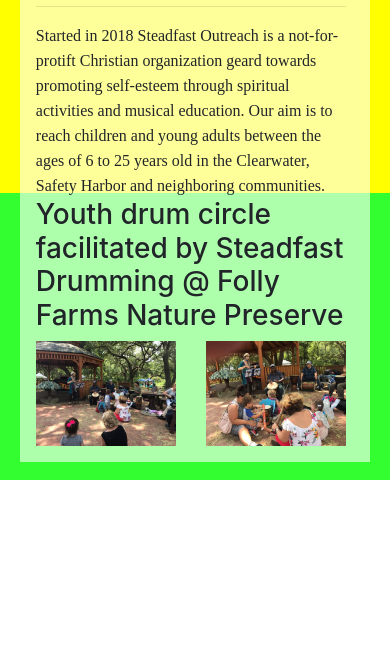
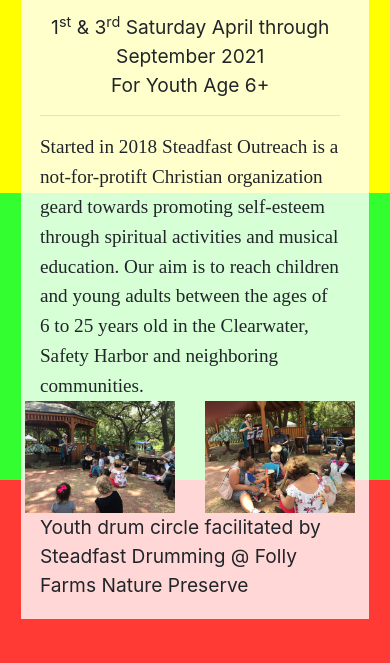
Before and after one commit to Aeyk/steadfast-drums, a plain HTML site: page index.html in a window 390 px wide. Shown: the part 364-1027 px from the top of the page. Before the commit the page ends 844 px from the top, so only its background shows below. Drawn offline with nearby package versions, Linux system fonts and the light colour scheme.

Commit message:
feat: make slighly more responsive

```diff
--- a/index.html
+++ b/index.html
@@ -3,6 +3,7 @@
   <head>
     <meta charset="UTF-8"/>
     <title>Steadtfast Outreach DrummingP</title>
+    <meta name="viewport" content="width=device-width, initial-scale=1">
     <link href="https://cdn.jsdelivr.net/npm/bootstrap@4.6.0/dist/css/bootstrap.min.css" rel="stylesheet"/>
     <link href="https://cdn.jsdelivr.net/npm/@fortawesome/fontawesome-free@5.15.3/css/fontawesome.min.css" rel="stylesheet"/>
     <style>
@@ -18,17 +19,24 @@
          height: 100%;
          background-attachment: fixed;
      }
+
+     @media (max-width: 415px) {
+	       body {
+             font-size: 1.2em;
+         }
+     }
      p {
          display: inline;
      }
+     article {
+         background-color: rgba(255, 255, 255, .8);
+         margin: 2.3em 0.3em 2.3em 0.3em;
+         padding: 1.5em 1.5em 1.0em 1.0em;
+     }
+
      article > p {
          mix-blend-mode: subtract;
          font-family: TimesNewRoman;
-     }
-     article {
-         background-color: rgba(255, 255, 255, .6);
-         margin: 0.3em 0.3em 0.3em 0.3em;
-         padding: 1.5em 1.5em 1.0em 1.0em;
      }
      article > h1{
          background-color: #222;
@@ -75,6 +83,11 @@
          width: 48px;
          height: 48px;
      }
+     @media only screen and (min-width: 736px) {
+         * {
+             font-size: 1.3rem;
+         }
+     }
     </style>
   </head>
   <body>
@@ -100,20 +113,20 @@
         </p>
 
         <div class="row">
-          <div class="col">
-            <h3>Youth drum circle facilitated by Steadfast Drumming @ Folly Farms Nature Preserve</h3>
-          </div>
-        </div>
+
         <div class="row">
           <div class="col">
-            <img class="img-fluid" src="./000.jpg" alt="Youth drum circle facilitated by Steadfast Drumming @ Folly Farms Nature Preserve">
+            <a href="./000.jpg"><img class="img-fluid" src="./000.jpg" alt="Youth drum circle facilitated by Steadfast Drumming @ Folly Farms Nature Preserve"></a>
           </div>
           <div class="col">
-            <img class="img-fluid" src="./001.jpg" alt="Youth drum circle facilitated by Steadfast Drumming @ Folly Farms Nature Preserve">
+            <a href="./001.jpg"><img class="img-fluid" src="./001.jpg" alt="Youth drum circle facilitated by Steadfast Drumming @ Folly Farms Nature Preserve"></a>
           </div>
         </div>
 
-
+        <div class="col">
+          <p>Youth drum circle facilitated by Steadfast Drumming @ Folly Farms Nature Preserve</p>
+        </div>
+        </div>
       </article>
     </div>
   </body>
```
